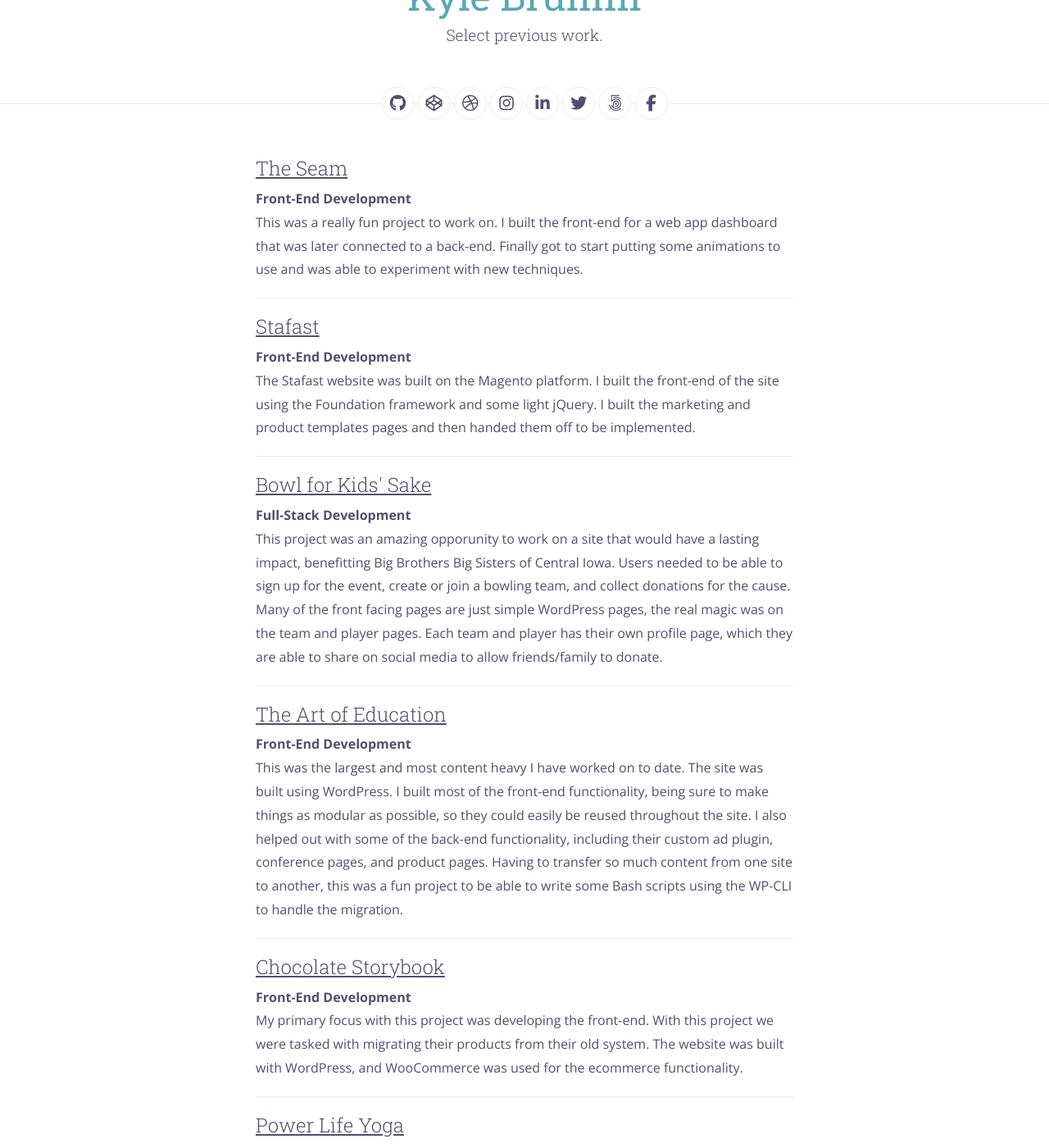
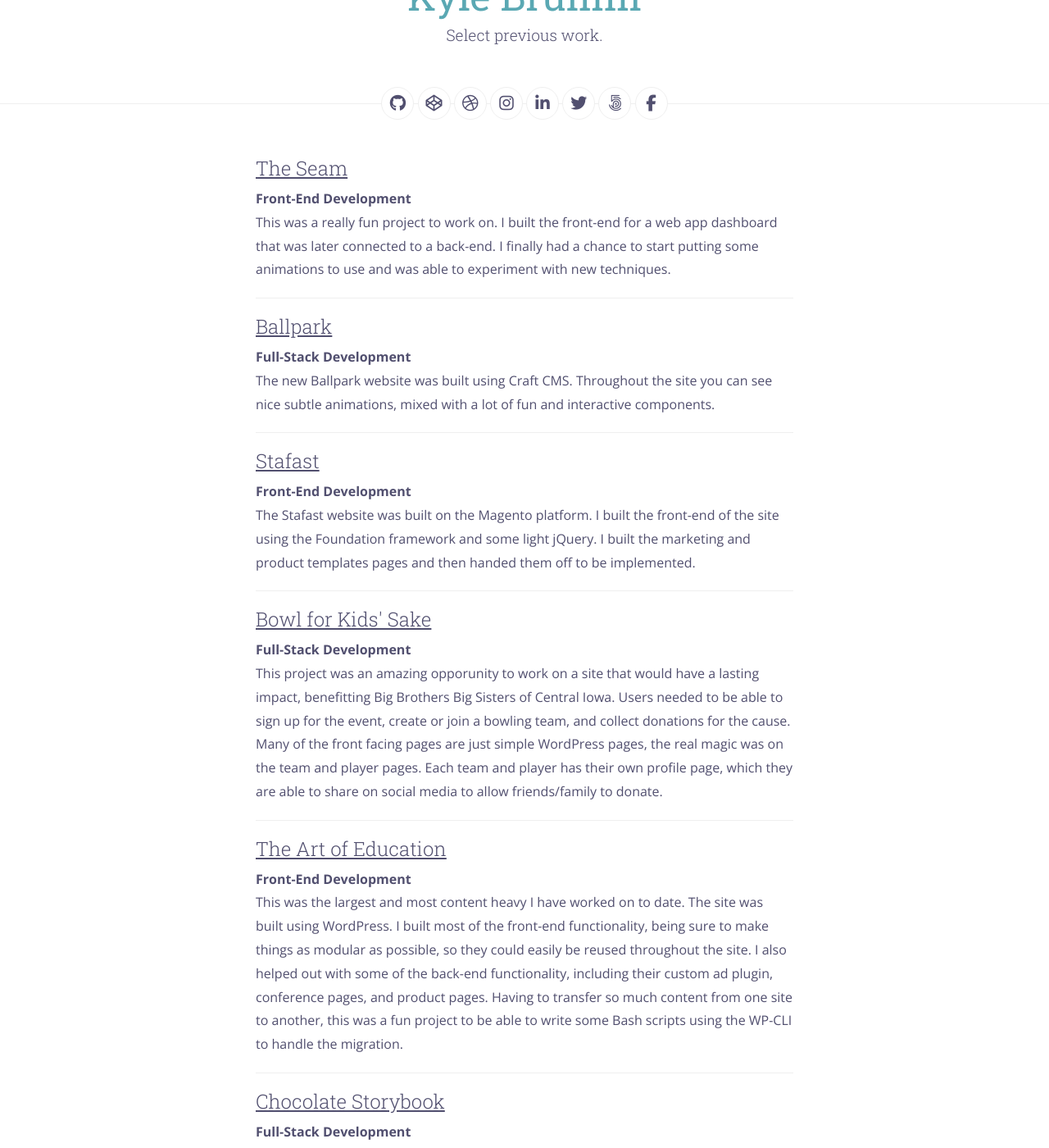
Before and after one commit to kjbrum/kjbrum.github.io, a Jekyll site: the page built from work.html, in a window 1280 px wide and 1400 px high, scrolled down 303 px. Shown: the whole window at 82% size. Built offline with Jekyll 4.4.1, drawn with Linux system fonts in a browser that asks for light colours; nearby versions of some CDN libraries; some of the changed text lies outside the part shown.

Commit message:
Update work

```diff
--- a/_data/work.yml
+++ b/_data/work.yml
@@ -1,7 +1,12 @@
 - name: "The Seam"
-  link: "http://seam.surge.sh/"
+  link: "https://simplefocus.github.io/theseam"
   role: "Front-End Development"
-  description: "This was a really fun project to work on. I built the front-end for a web app dashboard that was later connected to a back-end. Finally got to start putting some animations to use and was able to experiment with new techniques."
+  description: "This was a really fun project to work on. I built the front-end for a web app dashboard that was later connected to a back-end. I finally had a chance to start putting some animations to use and was able to experiment with new techniques."
+
+- name: "Ballpark"
+  link: "https://www.getballpark.com/"
+  role: "Full-Stack Development"
+  description: "The new Ballpark website was built using Craft CMS. Throughout the site you can see nice subtle animations, mixed with a lot of fun and interactive components."
 
 - name: "Stafast"
   link: "https://sta-fast.com"
@@ -20,7 +25,7 @@
 
 - name: "Chocolate Storybook"
   link: "https://chocolatestory.com"
-  role: "Front-End Development"
+  role: "Full-Stack Development"
   description: "My primary focus with this project was developing the front-end. With this project we were tasked with migrating their products from their old system. The website was built with WordPress, and WooCommerce was used for the ecommerce functionality."
 
 - name: "Power Life Yoga"
@@ -41,4 +46,4 @@
 - name: "Fuse Flooring"
   link: "http://fuseflooring.com"
   role: "Full-Stack Development"
-  description: "This was my first site ever building with WordPress. It was fun building the product detail page functionality."
+  description: "This was my first site I had ever built with WordPress. It was fun building the product detail page functionality."
--- a/package.json
+++ b/package.json
@@ -3,7 +3,7 @@
   "version": "1.0.0",
   "description": "Musings from development escapades.",
   "scripts": {
-    "prod": "jekyll build && postcss --use autoprefixer -r css/main.css _site/css/main.css",
+    "build": "jekyll build && postcss --use autoprefixer -r css/main.css _site/css/main.css",
     "dev": "jekyll serve --config _config.yml,_config-dev.yml"
   },
   "repository": {
```
